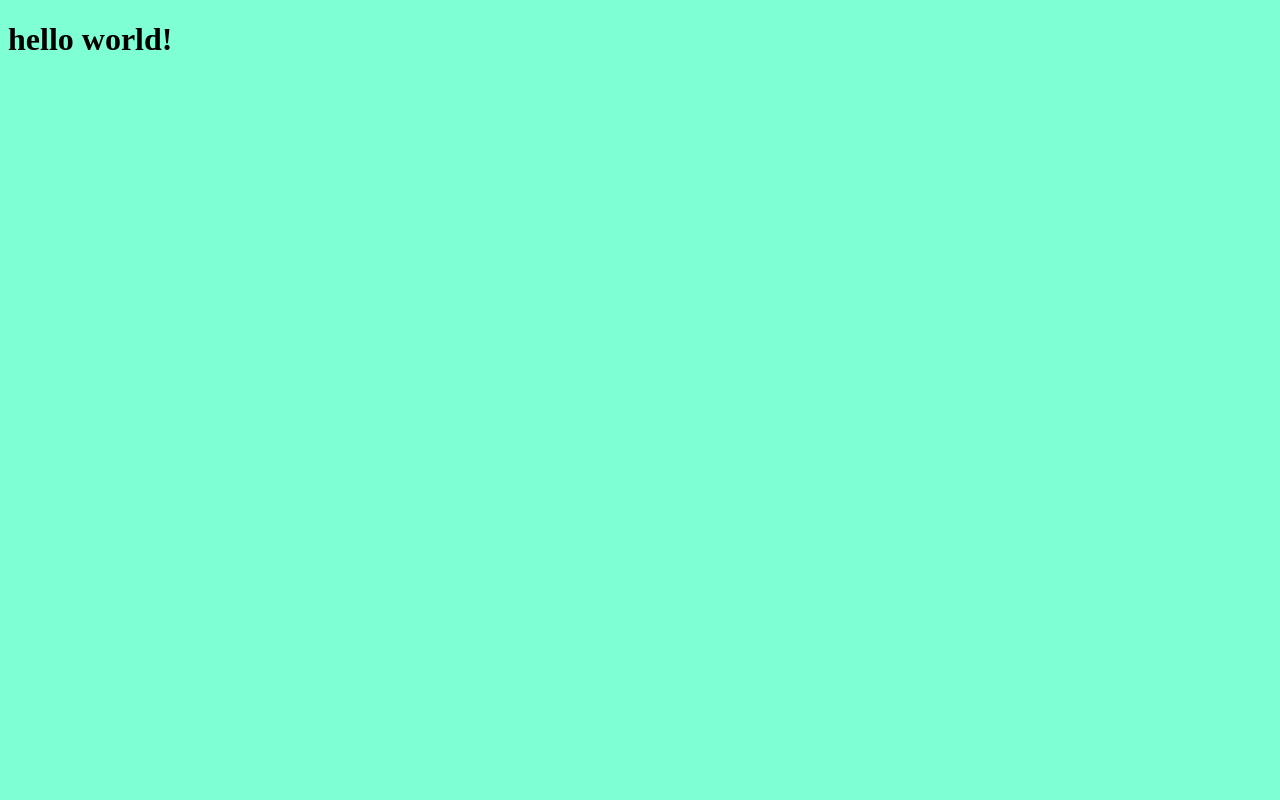
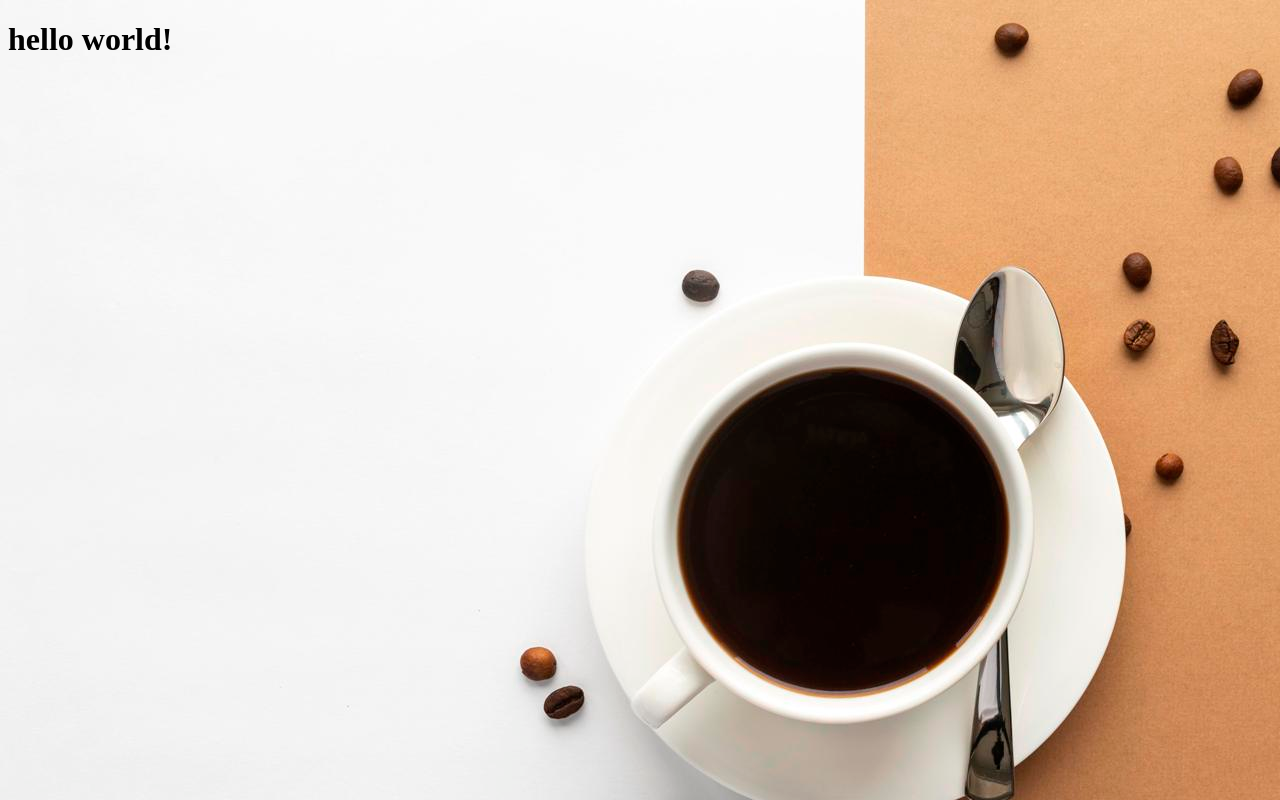
Before and after one commit to wolf-shubham/coffee-store, a plain HTML site: page index.html in a window 1280 px wide. Drawn offline with Linux system fonts and the light colour scheme.

Commit message:
2nd commit

```diff
--- a/styles.css
+++ b/styles.css
@@ -1,4 +1,5 @@
 body {
   background-color: aquamarine;
   width: 100%;
+  background-image: url(./images/header.jpg);
 }
```
Also changed, not shown: images/header.jpg (added), images/logo.png (added).
